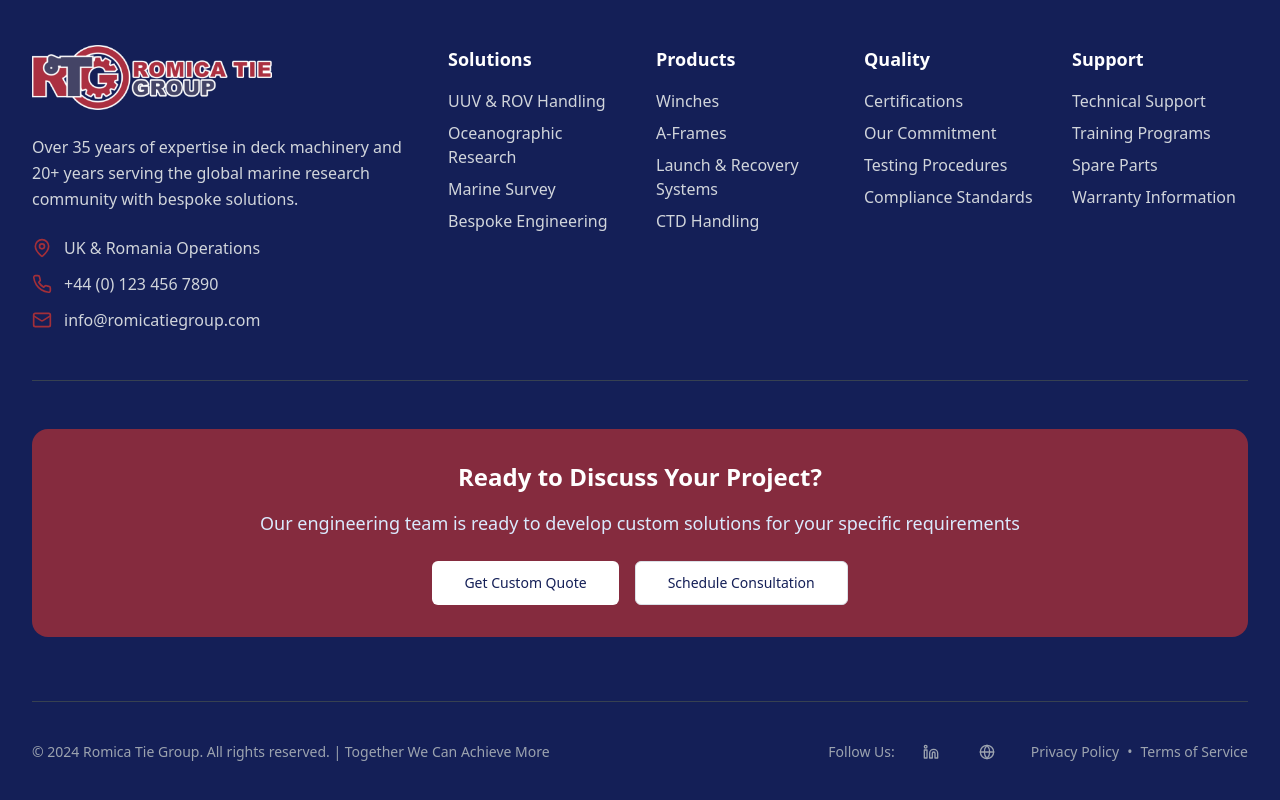
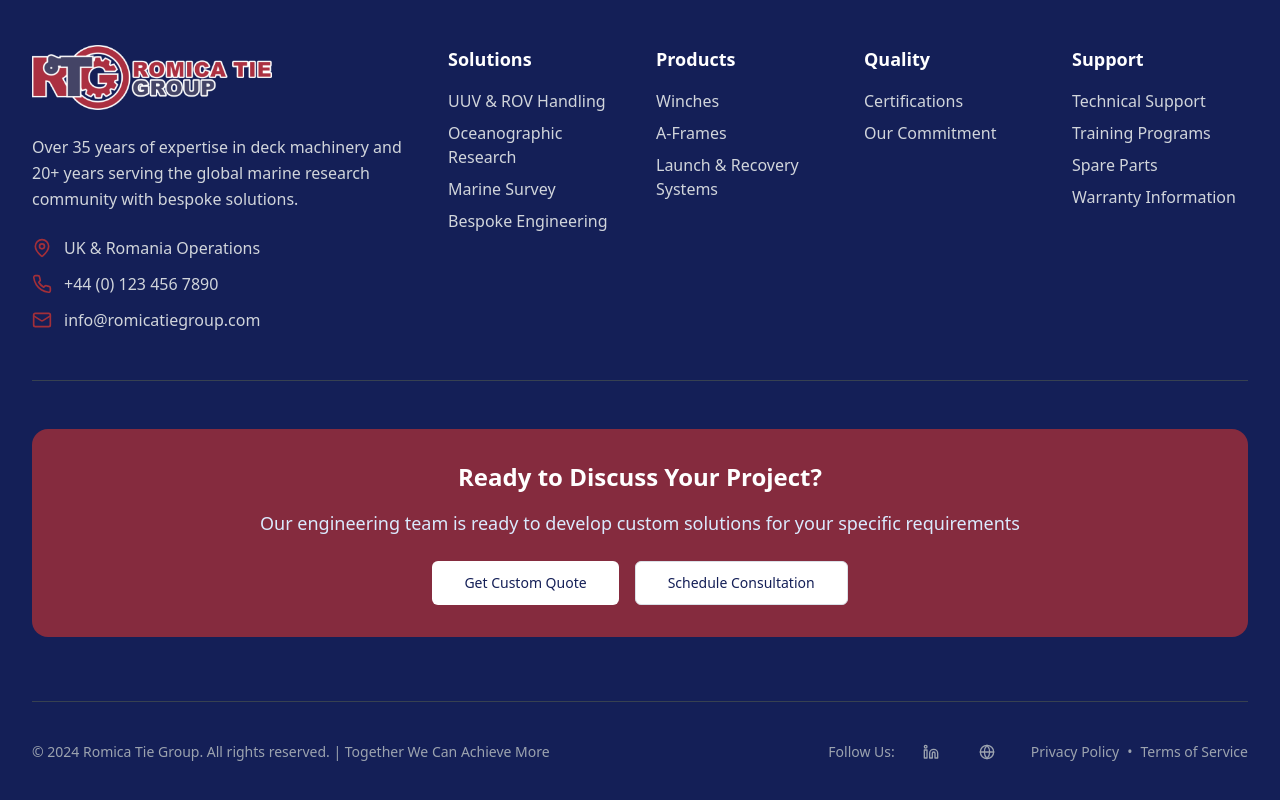
Before and after one commit to LucasKing4546/Tie-Services-International, a React (Vite) app in the folder Romica_Tie_Group_website/: page /solutions in a window 1280 px wide. Shown: the part 2070-2870 px from the top of the page. Built offline with nearby package versions, Linux system fonts and the light colour scheme.

Commit message:
Enable smooth hash-based section navigation
Added smooth scrolling and hash-based navigation to Solutions, QualityCompliance, and SupportService pages. Updated Footer links to use section hashes and added relevant section IDs for improved user experience.

```diff
--- a/Romica_Tie_Group_website/src/components/Footer.tsx
+++ b/Romica_Tie_Group_website/src/components/Footer.tsx
@@ -8,37 +8,34 @@
     {
       title: 'Solutions',
       links: [
-        { label: 'UUV & ROV Handling', href: '/solutions' },
-        { label: 'Oceanographic Research', href: '/solutions' },
-        { label: 'Marine Survey', href: '/solutions' },
-        { label: 'Bespoke Engineering', href: '/solutions' }
+        { label: 'UUV & ROV Handling', href: '/solutions#applications-section' },
+        { label: 'Oceanographic Research', href: '/solutions#applications-section' },
+        { label: 'Marine Survey', href: '/solutions#applications-section' },
+        { label: 'Bespoke Engineering', href: '/solutions#applications-section' }
       ]
     },
     {
       title: 'Products',
       links: [
-        { label: 'Winches', href: '/products/winches' },
-        { label: 'A-Frames', href: '/products/a-frames' },
-        { label: 'Launch & Recovery Systems', href: '/products/launch-recovery' },
-        { label: 'CTD Handling', href: '/products/ctd-handling' }
+        { label: 'Winches', href: '/solutions#products-section' },
+        { label: 'A-Frames', href: '/solutions#products-section' },
+        { label: 'Launch & Recovery Systems', href: '/solutions#products-section' },
       ]
     },
     {
       title: 'Quality',
       links: [
-        { label: 'Certifications', href: '/quality/certifications' },
-        { label: 'Our Commitment', href: '/quality/commitment' },
-        { label: 'Testing Procedures', href: '/quality/testing' },
-        { label: 'Compliance Standards', href: '/quality/compliance' }
+        { label: 'Certifications', href: '/quality-compliance#certifications-section' },
+        { label: 'Our Commitment', href: '/quality-compliance#commitment-section' },
       ]
     },
     {
       title: 'Support',
       links: [
-        { label: 'Technical Support', href: '/support/technical' },
-        { label: 'Training Programs', href: '/support/training' },
-        { label: 'Spare Parts', href: '/support/spare-parts' },
-        { label: 'Warranty Information', href: '/support/warranty' }
+        { label: 'Technical Support', href: '/support-service#technical-support-section' },
+        { label: 'Training Programs', href: '/support-service#training-section' },
+        { label: 'Spare Parts', href: '/support-service#spare-parts-section' },
+        { label: 'Warranty Information', href: '/support-service#warranty-section' }
       ]
     }
   ];
--- a/Romica_Tie_Group_website/src/index.css
+++ b/Romica_Tie_Group_website/src/index.css
@@ -3,6 +3,9 @@
 @tailwind utilities;
 
 /* ROMICA brand-inspired design system with red and navy blue */
+html {
+  scroll-behavior: smooth;
+}
 
 @layer base {
   :root {
--- a/Romica_Tie_Group_website/src/pages/QualityCompliance.tsx
+++ b/Romica_Tie_Group_website/src/pages/QualityCompliance.tsx
@@ -1,4 +1,4 @@
-import React from 'react';
+import React, { useEffect } from 'react';
 import { Card, CardContent, CardDescription, CardHeader, CardTitle } from '@/components/ui/card';
 import { Badge } from '@/components/ui/badge';
 import { CheckCircle, Award, Shield, FileCheck, Building2, Globe } from 'lucide-react';
@@ -6,6 +6,23 @@
 import Footer from '@/components/Footer';
 
 const QualityCompliance = () => {
+  // Handle URL hash navigation
+  useEffect(() => {
+    const hash = window.location.hash.replace('#', '');
+    if (hash) {
+      const element = document.getElementById(hash);
+      if (element) {
+        // Small delay to ensure page is fully loaded
+        setTimeout(() => {
+          element.scrollIntoView({
+            behavior: 'smooth',
+            block: 'start'
+          });
+        }, 100);
+      }
+    }
+  }, []);
+
   const certifications = [
     {
       category: "Class-Approved Designs",
@@ -95,7 +112,7 @@
       </section>
 
       {/* Our Commitment Section */}
-      <section className="py-16">
+      <section id="commitment-section" className="py-16">
         <div className="container mx-auto px-4">
           <div className="max-w-6xl mx-auto">
             <div className="text-center mb-12">
@@ -131,7 +148,7 @@
       </section>
 
       {/* Certifications Section */}
-      <section className="py-16 bg-muted/30">
+      <section id="certifications-section" className="py-16 bg-muted/30">
         <div className="container mx-auto px-4">
           <div className="max-w-6xl mx-auto">
             <div className="text-center mb-12">
--- a/Romica_Tie_Group_website/src/pages/Solutions.tsx
+++ b/Romica_Tie_Group_website/src/pages/Solutions.tsx
@@ -1,4 +1,4 @@
-import React, { useState } from 'react';
+import React, { useState, useEffect } from 'react';
 import { ChevronRight, Anchor, Ship, Globe, Wrench, Wind, Search, Zap } from 'lucide-react';
 import { Button } from '@/components/ui/button';
 import { Card, CardContent, CardDescription, CardHeader, CardTitle } from '@/components/ui/card';
@@ -8,6 +8,23 @@
 
 const Solutions = () => {
   const [activeApplication, setActiveApplication] = useState('uuv-rov');
+
+  // Handle URL hash navigation
+  useEffect(() => {
+    const hash = window.location.hash.replace('#', '');
+    if (hash) {
+      const element = document.getElementById(hash);
+      if (element) {
+        // Small delay to ensure page is fully loaded
+        setTimeout(() => {
+          element.scrollIntoView({
+            behavior: 'smooth',
+            block: 'start'
+          });
+        }, 100);
+      }
+    }
+  }, []);
 
   const scrollToSection = (sectionId: string) => {
     const element = document.getElementById(sectionId);
--- a/Romica_Tie_Group_website/src/pages/SupportService.tsx
+++ b/Romica_Tie_Group_website/src/pages/SupportService.tsx
@@ -1,4 +1,4 @@
-import React from 'react';
+import React, { useEffect } from 'react';
 import { Card, CardContent, CardDescription, CardHeader, CardTitle } from '@/components/ui/card';
 import { Button } from '@/components/ui/button';
 import { Separator } from '@/components/ui/separator';
@@ -21,6 +21,23 @@
 import Footer from '@/components/Footer';
 
 const SupportService = () => {
+  // Handle URL hash navigation
+  useEffect(() => {
+    const hash = window.location.hash.replace('#', '');
+    if (hash) {
+      const element = document.getElementById(hash);
+      if (element) {
+        // Small delay to ensure page is fully loaded
+        setTimeout(() => {
+          element.scrollIntoView({
+            behavior: 'smooth',
+            block: 'start'
+          });
+        }, 100);
+      }
+    }
+  }, []);
+
   const supportChannels = [
     {
       icon: Phone,
@@ -126,7 +143,7 @@
         </section>
 
         {/* Technical Support Section */}
-        <section className="py-16">
+        <section id="technical-support-section" className="py-16">
           <div className="max-w-7xl mx-auto px-4 sm:px-6 lg:px-8">
             <div className="text-center mb-12">
               <h2 className="text-3xl font-bold mb-4">Technical Support</h2>
@@ -196,7 +213,7 @@
         <Separator />
 
         {/* Training Programs Section */}
-        <section className="py-16">
+        <section id="training-section" className="py-16">
           <div className="max-w-7xl mx-auto px-4 sm:px-6 lg:px-8">
             <div className="text-center mb-12">
               <h2 className="text-3xl font-bold mb-4">Training Programs</h2>
@@ -271,7 +288,7 @@
         <Separator />
 
         {/* Spare Parts & Maintenance Section */}
-        <section className="py-16">
+        <section id="spare-parts-section" className="py-16">
           <div className="max-w-7xl mx-auto px-4 sm:px-6 lg:px-8">
             <div className="text-center mb-12">
               <h2 className="text-3xl font-bold mb-4">Spare Parts & Maintenance</h2>
@@ -370,7 +387,7 @@
         <Separator />
 
         {/* Warranty Information Section */}
-        <section className="py-16">
+        <section id="warranty-section" className="py-16">
           <div className="max-w-7xl mx-auto px-4 sm:px-6 lg:px-8">
             <div className="text-center mb-12">
               <h2 className="text-3xl font-bold mb-4">Warranty Information</h2>
```
